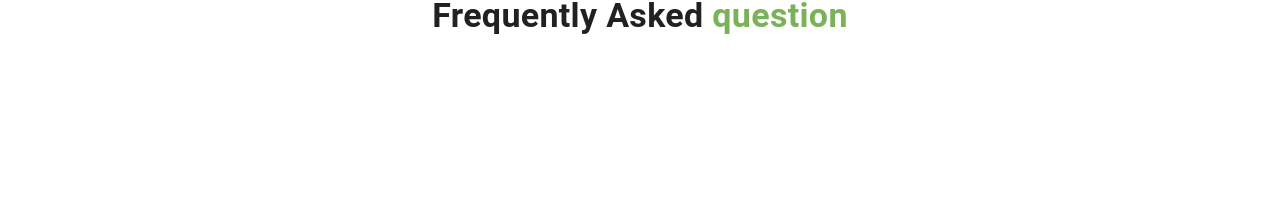
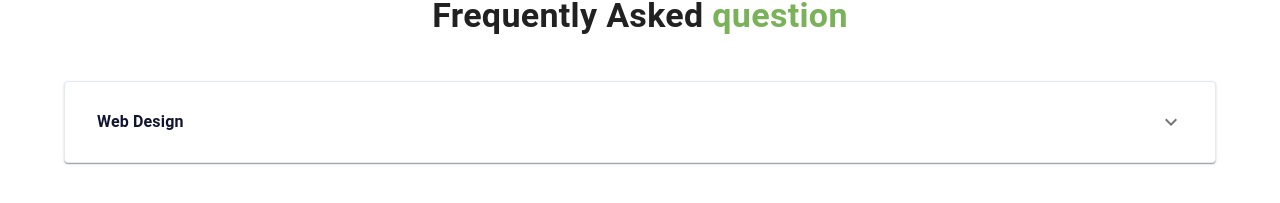
Before and after one commit to azizmohammad/material-ui-project, a React (Create React App) app: page / in a window 1280 px wide. Shown: the part 2214-2417 px from the top of the page. Before the commit the page ends 2295 px from the top, so only its background shows below. Built offline with nearby package versions, Linux system fonts and the light colour scheme.

Commit message:
add accordion

```diff
--- /dev/null
+++ b/src/components/CreativeAccordion/CreativeAccordion.js
@@ -0,0 +1,46 @@
+import React from 'react'
+import { Accordion, AccordionDetails, AccordionSummary, Typography } from '@mui/material'
+import ExpandMoreIcon from '@mui/icons-material/ExpandMore';
+
+const CreativeAccordion = () => {
+    return (
+        <div>
+            <Accordion sx={{
+                boxShadow: 1,
+                border: '1px solid #e5eaf2',
+                mb: 10,
+                p: 2,
+                borderRadius: 2
+            }}>
+                <AccordionSummary
+                    sx={{
+                        '& p': {
+                            color: '#111430',
+                            fontWeight: 'bold',
+                        },
+                        '& .Mui-expanded': {
+                            '& p': {
+                                color: '#7AB259',
+                            },
+                        }
+                    }}
+                    expandIcon={<ExpandMoreIcon />}
+                    aria-controls="panel1a-content"
+                    id="panel1a-header"
+                >
+                    <Typography>Web Design</Typography>
+                </AccordionSummary>
+                <AccordionDetails>
+                    <Typography sx={{
+                        color: '#5a7184'
+                    }}>
+                        Lorem ipsum dolor sit amet, consectetur adipiscing elit. Suspendisse
+                        malesuada lacus ex, sit amet blandit leo lobortis eget.
+                    </Typography>
+                </AccordionDetails>
+            </Accordion>
+        </div>
+    )
+}
+
+export default CreativeAccordion
--- a/src/components/Home/Faq.js
+++ b/src/components/Home/Faq.js
@@ -1,11 +1,14 @@
 import { Box } from '@mui/material'
 import React from 'react'
 import SectionTitle from '../ui/SectionTitle'
+import CreativeAccordion from '../CreativeAccordion/CreativeAccordion'
 
 const Faq = () => {
     return (
         <Box>
             <SectionTitle title='Frequently Asked' colored='question' />
+
+            <CreativeAccordion />
         </Box>
     )
 }
```
